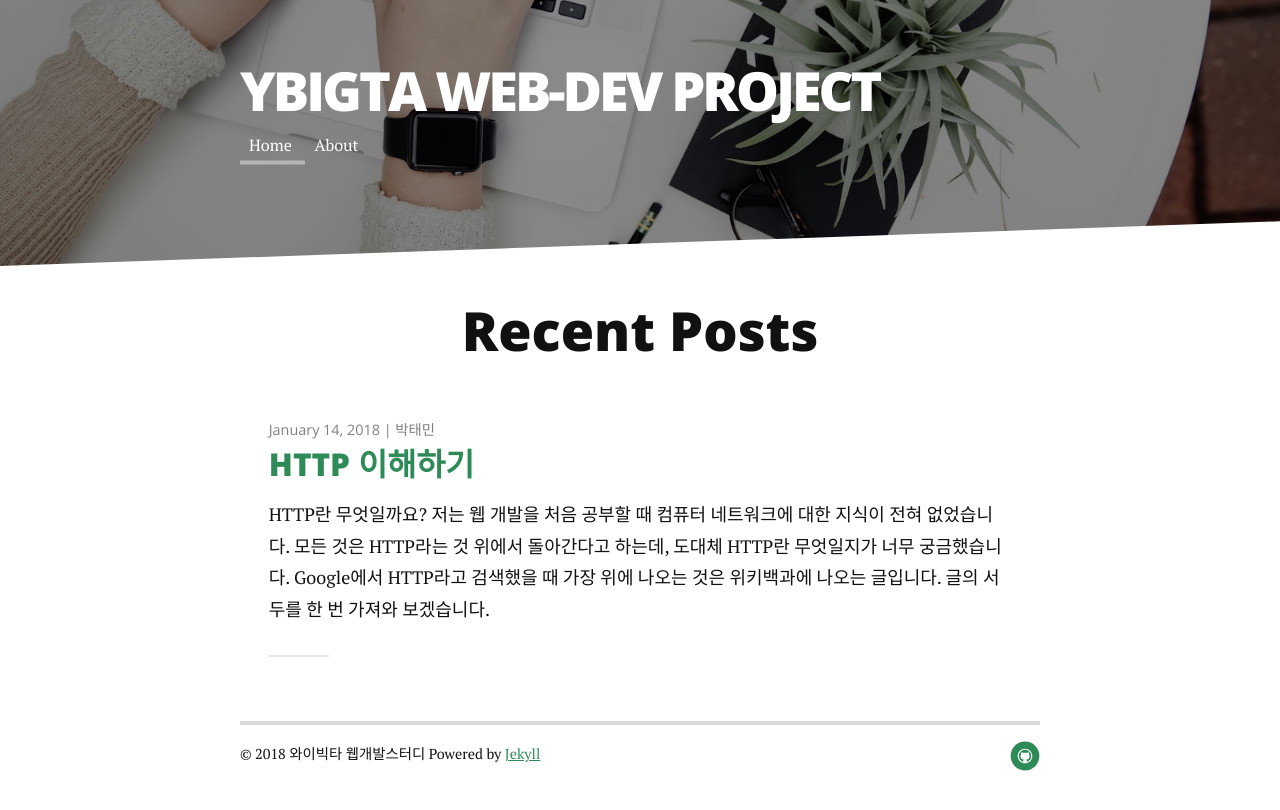
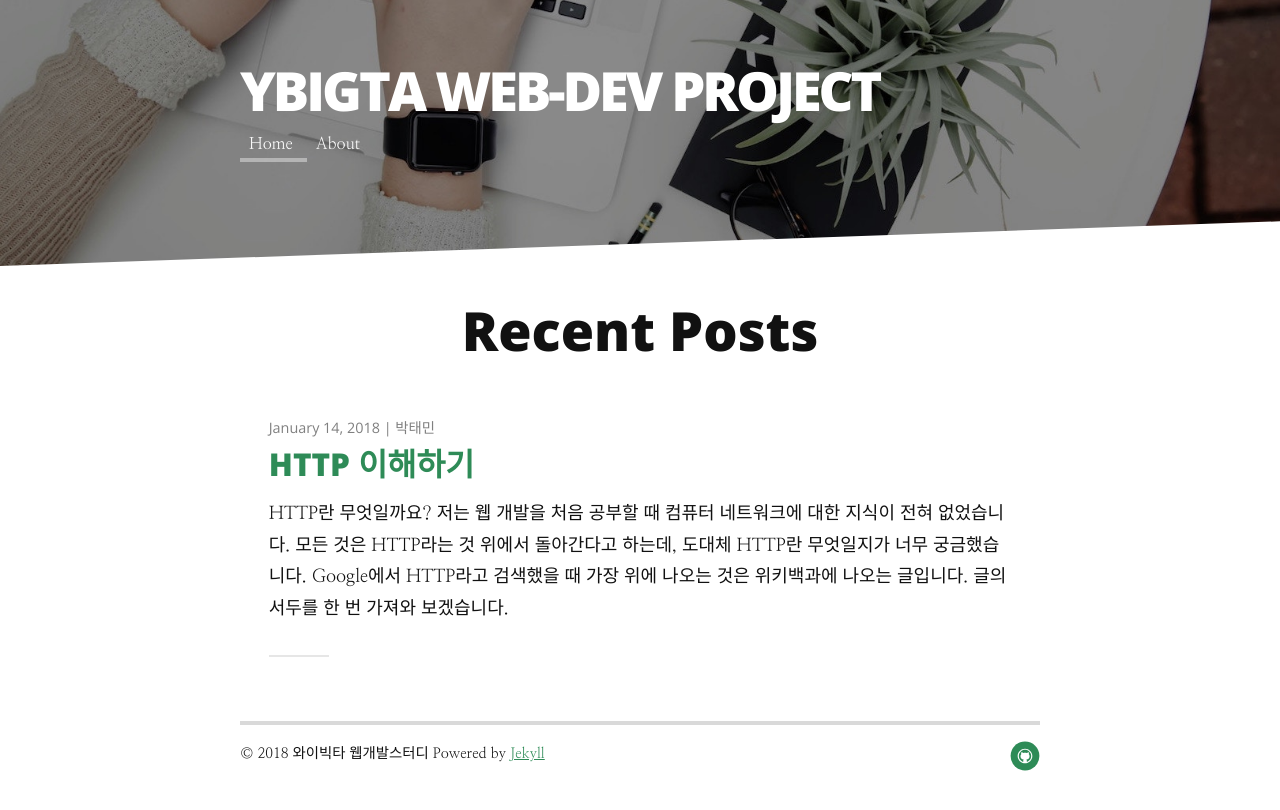
Before and after one commit to Pandaspedia/citizenblog, a Jekyll site: the page built from index.html, in a window 1280 px wide. Shown: the top 810 px of the page. Built offline with Jekyll 4.4.1, drawn with Linux system fonts in a browser that asks for light colours; nearby versions of some CDN libraries; some web fonts are replaced; the list of posts is cut into pages by our own code.

Commit message:
폰트 변경: KoPub바탕->나눔명조

```diff
--- a/assets/scss/_config.scss
+++ b/assets/scss/_config.scss
@@ -53,4 +53,4 @@
 ***************/
 
 $sans-serif: "Spoqa Han Sans", "Open Sans", Helvetica, Arial, sans-serif;
-$serif: "KoPub Batang", "PT Serif", Georgia, Times, serif;
+$serif: "Nanum Myeongjo", "PT Serif", Georgia, Times, serif;
--- a/assets/scss/style.scss
+++ b/assets/scss/style.scss
@@ -5,7 +5,7 @@
 @import url(https://fonts.googleapis.com/css?family=Open+Sans:300,400,800);
 @import url(https://fonts.googleapis.com/css?family=PT+Serif:400,700,400italic,700italic);
 @import url(https://spoqa.github.io/spoqa-han-sans/css/SpoqaHanSans-kr.css);
-@import url(//fonts.googleapis.com/earlyaccess/kopubbatang.css);
+@import url(//fonts.googleapis.com/earlyaccess/nanummyeongjo.css);
 
 // Site configuration
 @import "config";
```
Also changed, not shown: assets/css/style.css.
